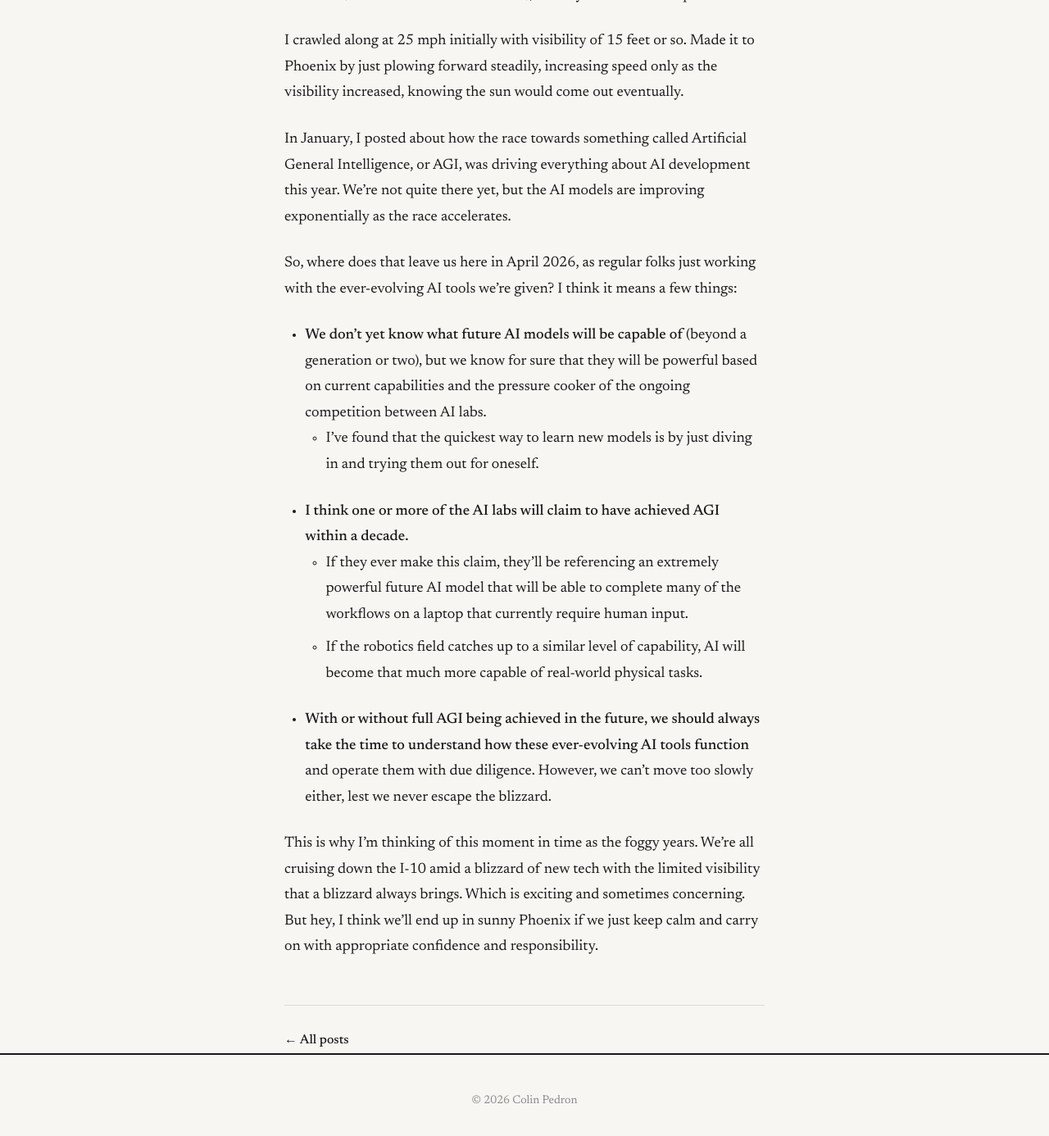
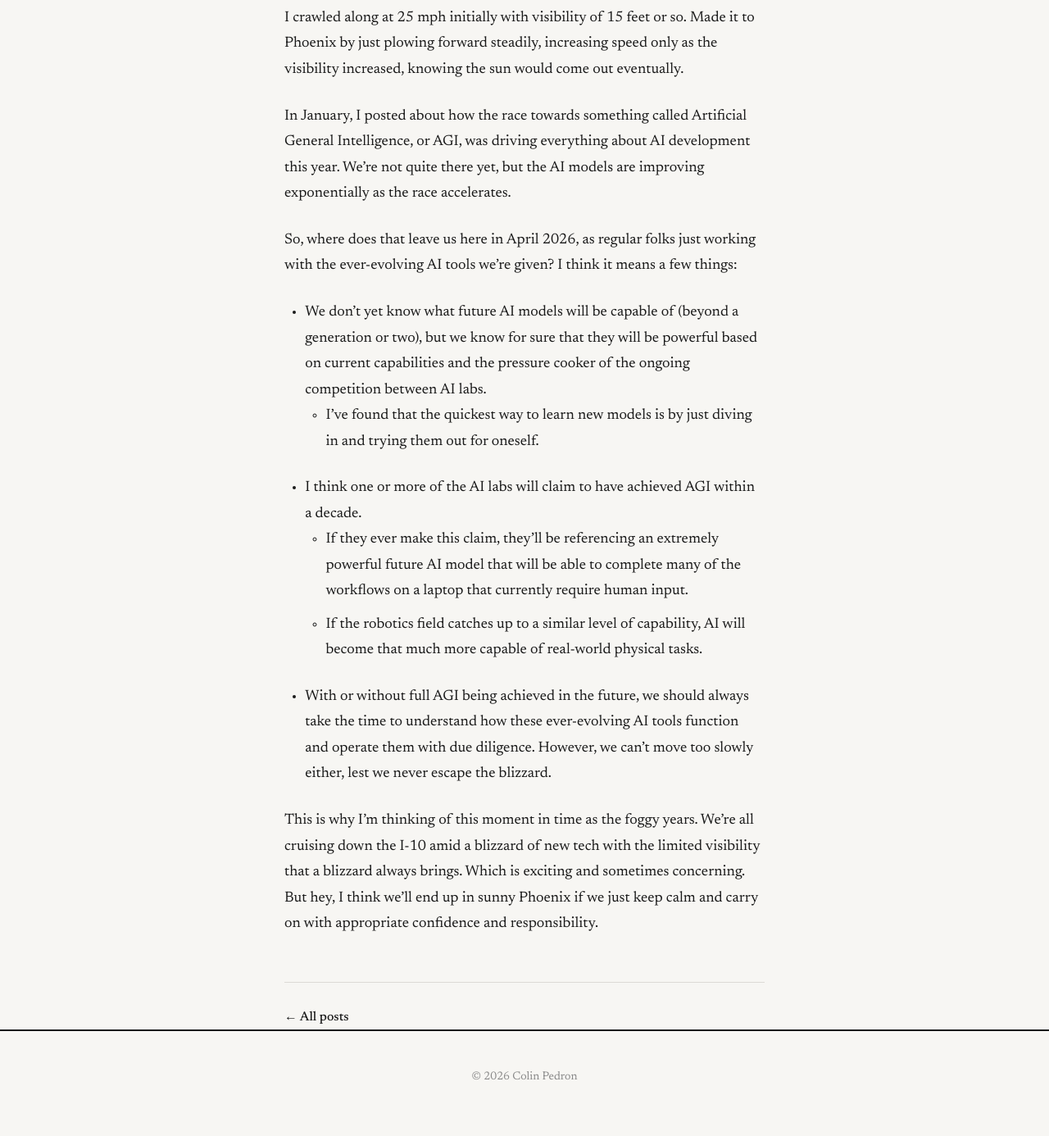
Before and after one commit to cpedron50-novaspear/colinpedron-site, a Jekyll site: the page built from _posts/2026-04-05-the-foggy-years.md, in a window 1280 px wide and 1400 px high, scrolled down 458 px. Shown: the top 1386 px of the window at 82% size. Built offline with Jekyll 4.4.1, drawn with Linux system fonts in a browser that asks for light colours; some of the changed text lies outside the part shown.

```diff
--- a/_posts/2026-04-05-the-foggy-years.md
+++ b/_posts/2026-04-05-the-foggy-years.md
@@ -13,11 +13,11 @@ In January, I posted about how the race towards something called Artificial Gene
 
 So, where does that leave us here in April 2026, as regular folks just working with the ever-evolving AI tools we're given? I think it means a few things:
 
-- **We don't yet know what future AI models will be capable of** (beyond a generation or two), but we know for sure that they will be powerful based on current capabilities and the pressure cooker of the ongoing competition between AI labs.
+- We don't yet know what future AI models will be capable of (beyond a generation or two), but we know for sure that they will be powerful based on current capabilities and the pressure cooker of the ongoing competition between AI labs.
   - I've found that the quickest way to learn new models is by just diving in and trying them out for oneself.
-- **I think one or more of the AI labs will claim to have achieved AGI within a decade.**
+- I think one or more of the AI labs will claim to have achieved AGI within a decade.
   - If they ever make this claim, they'll be referencing an extremely powerful future AI model that will be able to complete many of the workflows on a laptop that currently require human input.
   - If the robotics field catches up to a similar level of capability, AI will become that much more capable of real-world physical tasks.
-- **With or without full AGI being achieved in the future, we should always take the time to understand how these ever-evolving AI tools function** and operate them with due diligence. However, we can't move too slowly either, lest we never escape the blizzard.
+- With or without full AGI being achieved in the future, we should always take the time to understand how these ever-evolving AI tools function and operate them with due diligence. However, we can't move too slowly either, lest we never escape the blizzard.
 
 This is why I'm thinking of this moment in time as the foggy years. We're all cruising down the I-10 amid a blizzard of new tech with the limited visibility that a blizzard always brings. Which is exciting and sometimes concerning. But hey, I think we'll end up in sunny Phoenix if we just keep calm and carry on with appropriate confidence and responsibility.
```
Also changed, not shown: other parts of _posts/2026-04-05-the-foggy-years.md (+1 -1 lines).
